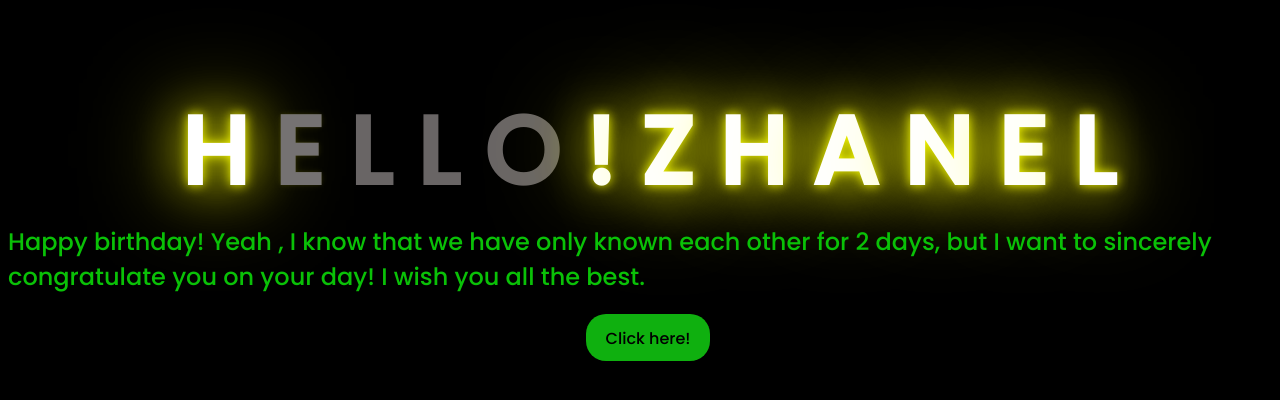
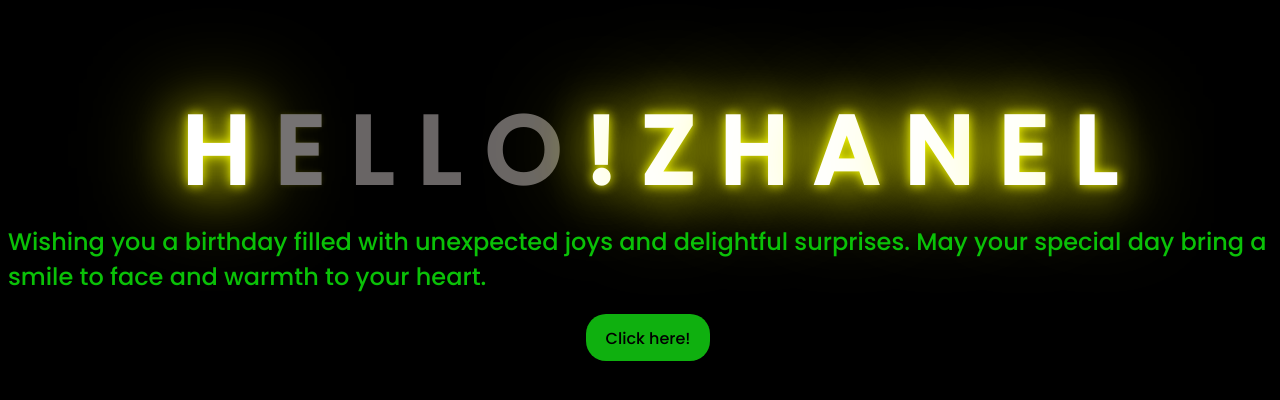
Before and after one commit to ald1ck/ZhanelHB, a plain HTML site: page index.html in a window 1280 px wide. Shown: the part 188-588 px from the top of the page. Drawn offline with Linux system fonts and the light colour scheme.

Commit message:
Update index.html
change text

```diff
--- a/index.html
+++ b/index.html
@@ -33,8 +33,8 @@
         <span></span>
     </div>
     <div class="description">
-        <span>Happy birthday! Yeah , I know that we have only known each other for 2 days,
-            but I want to sincerely congratulate you on your day! I wish you all the best. </span>
+        <span>Wishing you a birthday filled with unexpected joys and delightful surprises.
+         May your special day bring a smile to face and warmth to your heart.</span>
     </div>
     <div class="button">
         <button>
```
